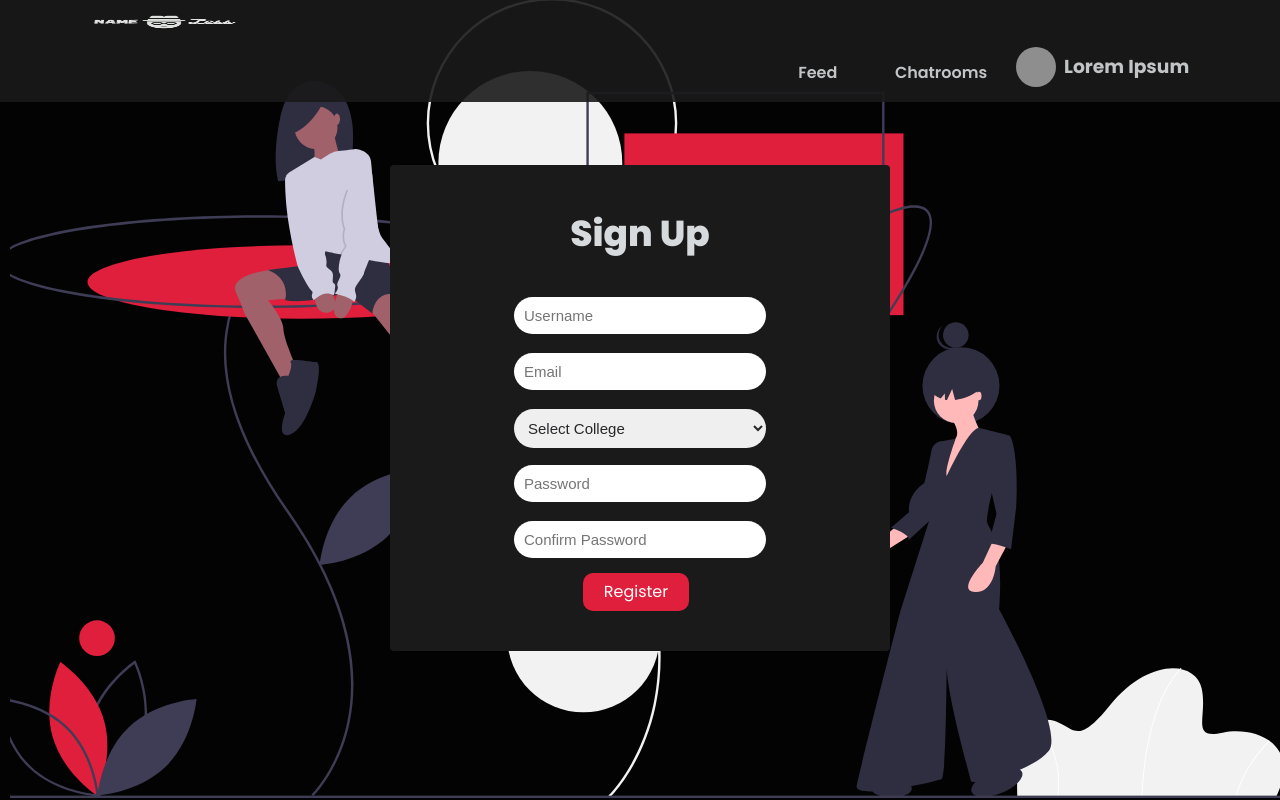
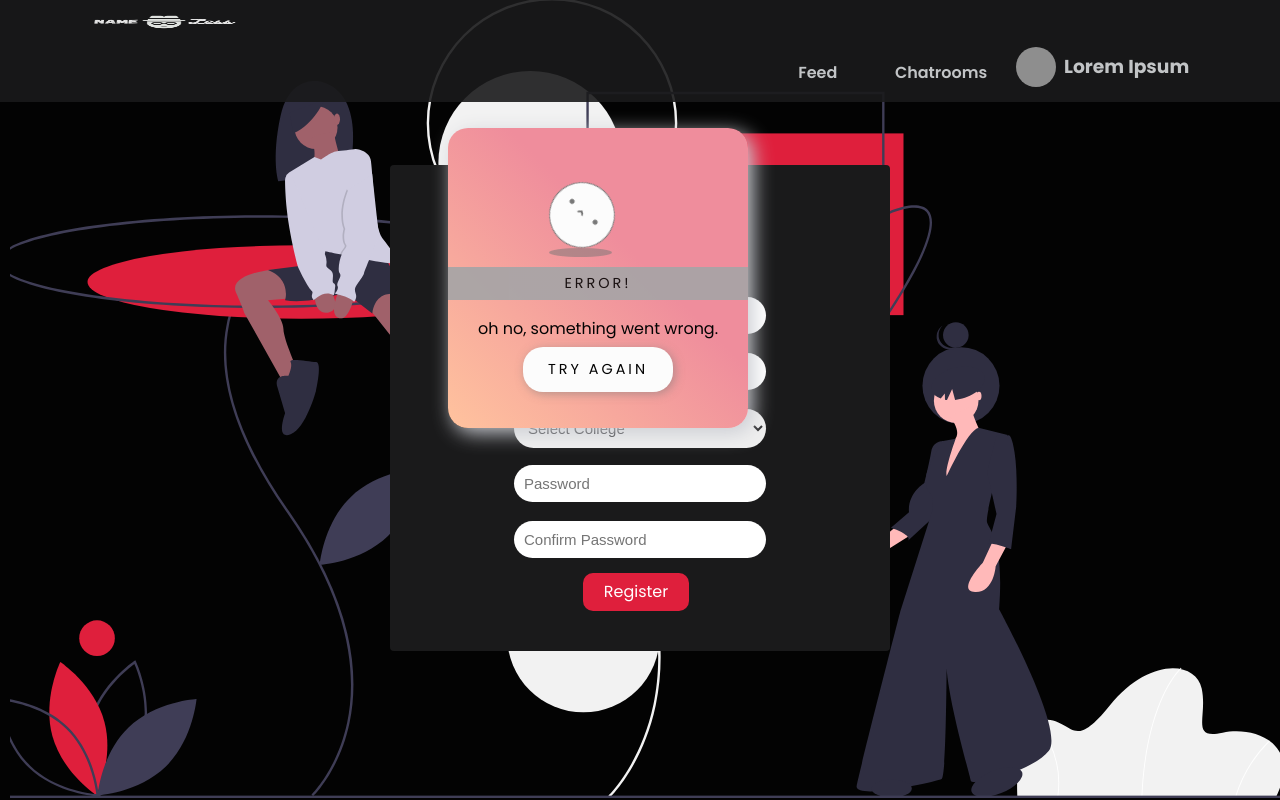
Before and after one commit to NamelessGuys/Nameless, a React (Create React App) app in the folder frontend/: page /register in a window 1280 px wide. Built offline with nearby package versions, Linux system fonts and the light colour scheme; grey boxes are pictures that could not be loaded.

Commit message:
alert added

```diff
--- a/frontend/src/App.css
+++ b/frontend/src/App.css
@@ -3,8 +3,8 @@
   --dark-color: #030303;
   --white-color: #d7dadc;
   --light-color: #a5a5a7;
-  --danger-color: #dc3545;
-  --success-color: #28a745;
+  --danger-color: #e96075;
+  --success-color: #4ec07d;
   --graydark-color: #1a1a1b;
   --graylight-color: #272729;
 }
@@ -16,7 +16,7 @@
 }
 
 body {
-  font-family: "Poppins", sans-serif;
+  font-family: 'Poppins', sans-serif;
   font-size: 1rem;
   line-height: 1.6;
   background-color: var(--dark-color);
@@ -32,7 +32,7 @@ h5,
 h6 {
   /* font-family: 'Balsamiq sans'; */
   /* font-family: "Arvo", serif; */
-  font-family: "Poppins", sans-serif;
+  font-family: 'Poppins', sans-serif;
 }
 
 a {
@@ -260,10 +260,10 @@ ul {
   color: #888;
 }
 
-.form input[type="text"],
-.form input[type="email"],
-.form input[type="password"],
-.form input[type="date"],
+.form input[type='text'],
+.form input[type='email'],
+.form input[type='password'],
+.form input[type='date'],
 .form select,
 .form textarea {
   display: block;
@@ -273,7 +273,7 @@ ul {
   border: 1px solid #ccc;
 }
 
-.form input[type="submit"],
+.form input[type='submit'],
 button {
   font: inherit;
 }
--- /dev/null
+++ b/frontend/src/components/layout/Alert.js
@@ -0,0 +1,44 @@
+import React, { useState } from 'react';
+import '../../css/alert.css';
+const Alert = () => {
+  const [alert, setAlert] = useState('usuccess');
+  return (
+    <div id='alert'>
+      {alert === 'success' ? (
+        <div id='success-box'>
+          <div className='face'>
+            <div className='eye'></div>
+            <div className='eye right'></div>
+            <div className='mouth happy'></div>
+          </div>
+          <div className='shadow scale'></div>
+          <div className='message'>
+            <h1 className='alert'>Success!</h1>
+            <p>Registration Successful</p>
+          </div>
+          <button className='button-box'>
+            <h1 className='green'>continue</h1>
+          </button>
+        </div>
+      ) : (
+        <div id='error-box'>
+          <div className='face2'>
+            <div className='eye'></div>
+            <div className='eye right'></div>
+            <div className='mouth sad'></div>
+          </div>
+          <div className='shadow move'></div>
+          <div className='message'>
+            <h1 className='alert'>Error!</h1>
+            <p>oh no, something went wrong.</p>
+          </div>
+          <button className='button-box'>
+            <h1 className='red'>try again</h1>
+          </button>
+        </div>
+      )}
+    </div>
+  );
+};
+
+export default Alert;
--- a/frontend/src/components/routing/Routes.js
+++ b/frontend/src/components/routing/Routes.js
@@ -8,18 +8,20 @@ import Settings from '../user/Settings';
 import Contact from '../user/Contact';
 import Profile from '../user/Profile';
 import NotFound from '../layout/NotFound';
+import Alert from '../layout/Alert';
 
 const Routes = () => {
   return (
-    <div className="container">
+    <div className='container'>
+      <Alert />
       <Switch>
-        <Route exact path="/register" component={Register} />
-        <Route exact path="/login" component={Login} />
-        <Route exact path="/feed" component={Feed} />
-        <Route exact path="/post" component={Post} />
-        <Route exact path="/settings" component={Settings} />
-        <Route exact path="/contact" component={Contact} />
-        <Route exact path="/profile" component={Profile} />
+        <Route exact path='/register' component={Register} />
+        <Route exact path='/login' component={Login} />
+        <Route exact path='/feed' component={Feed} />
+        <Route exact path='/post' component={Post} />
+        <Route exact path='/settings' component={Settings} />
+        <Route exact path='/contact' component={Contact} />
+        <Route exact path='/profile' component={Profile} />
         <Route component={NotFound} />
       </Switch>
     </div>
--- /dev/null
+++ b/frontend/src/css/alert.css
@@ -0,0 +1,210 @@
+@import url('https://fonts.googleapis.com/css?family=Lato:400,700');
+#alert h1 {
+  font-size: 0.9em;
+  font-weight: 100;
+  letter-spacing: 3px;
+  padding-top: 5px;
+  color: #fcfcfc;
+  padding-bottom: 5px;
+  text-transform: uppercase;
+}
+.green {
+  color: var(--success-color);
+}
+.button-box h1,
+.message h1,
+.message p {
+  color: var(--dark-color) !important;
+}
+.red {
+  color: var(--danger-color);
+}
+.alert {
+  font-weight: 700;
+  letter-spacing: 5px;
+}
+button,
+.dot {
+  cursor: pointer;
+}
+#success-box {
+  position: absolute;
+  width: 300px;
+  height: 300px;
+  left: 35vw;
+  background: linear-gradient(to bottom right, #b0db7d 40%, #99dbb4 100%);
+  border-radius: 20px;
+  box-shadow: 5px 5px 20px rgba(203, 205, 211, 10);
+  perspective: 40px;
+  z-index: 1000000000000;
+}
+#error-box {
+  position: absolute;
+  width: 300px;
+  height: 300px;
+  left: 35vw;
+  background: linear-gradient(to bottom left, #ef8d9c 40%, #ffc39e 100%);
+  border-radius: 20px;
+  box-shadow: 5px 5px 20px rgba(203, 205, 211, 10);
+  z-index: 1000000000000;
+}
+.dot {
+  width: 8px;
+  height: 8px;
+  background: #fcfcfc;
+  border-radius: 50%;
+  position: absolute;
+  top: 4%;
+  right: 6%;
+}
+.dot:hover {
+  background: #c9c9c9;
+}
+.two {
+  right: 12%;
+  opacity: 0.5;
+}
+.face {
+  position: absolute;
+  width: 22%;
+  height: 22%;
+  background: #fcfcfc;
+  border-radius: 50%;
+  border: 1px solid #777;
+  top: 18%;
+  left: 37.5%;
+  z-index: 2;
+  animation: bounce 1s ease-in infinite;
+}
+.face2 {
+  position: absolute;
+  width: 22%;
+  height: 22%;
+  background: #fcfcfc;
+  border-radius: 50%;
+  border: 1px solid #777;
+  top: 18%;
+  left: 37.5%;
+  z-index: 2;
+  animation: roll 3s ease-in-out infinite;
+}
+.eye {
+  position: absolute;
+  width: 5px;
+  height: 5px;
+  background: #777;
+  border-radius: 50%;
+  top: 40%;
+  left: 20%;
+}
+.right {
+  left: 68%;
+}
+.mouth {
+  position: absolute;
+  top: 40%;
+  left: 41%;
+  width: 7px;
+  height: 7px;
+  border-radius: 50%;
+}
+.happy {
+  border: 2px solid;
+  border-color: transparent #777 #777 transparent;
+  transform: rotate(45deg);
+}
+.sad {
+  top: 46%;
+  border: 2px solid;
+  border-color: #777 transparent transparent #777;
+  transform: rotate(45deg);
+}
+.shadow {
+  position: absolute;
+  width: 21%;
+  height: 3%;
+  opacity: 0.5;
+  background: #777;
+  left: 40%;
+  top: 40%;
+  border-radius: 50%;
+  z-index: 1;
+}
+.scale {
+  animation: scale 1s ease-in infinite;
+}
+.move {
+  animation: move 3s ease-in-out infinite;
+}
+.message {
+  position: absolute;
+  width: 100%;
+  text-align: center;
+  height: 40%;
+  top: 41%;
+}
+.button-box {
+  position: absolute;
+  background: #fcfcfc;
+  width: 50%;
+  height: 15%;
+  border-radius: 20px;
+  top: 73%;
+  left: 25%;
+  outline: 0;
+  border: none;
+  box-shadow: 2px 2px 10px rgba(119, 119, 119, 0.5);
+  transition: all 0.5s ease-in-out;
+}
+.button-box:hover {
+  background: #efefef;
+  transform: scale(1.05);
+  transition: all 0.3s ease-in-out;
+}
+@keyframes bounce {
+  50% {
+    transform: translateY(-10px);
+  }
+}
+@keyframes scale {
+  50% {
+    transform: scale(0.9);
+  }
+}
+@keyframes roll {
+  0% {
+    transform: rotate(0deg);
+    left: 25%;
+  }
+  50% {
+    left: 60%;
+    transform: rotate(168deg);
+  }
+  100% {
+    transform: rotate(0deg);
+    left: 25%;
+  }
+}
+@keyframes move {
+  0% {
+    left: 25%;
+  }
+  50% {
+    left: 60%;
+  }
+  100% {
+    left: 25%;
+  }
+}
+@media screen and (max-width: 786px) {
+  #success-box,
+  #error-box {
+    left: 30vw;
+  }
+}
+@media screen and (max-width: 440px) {
+  #success-box,
+  #error-box {
+    left: 10vw;
+  }
+}
```
